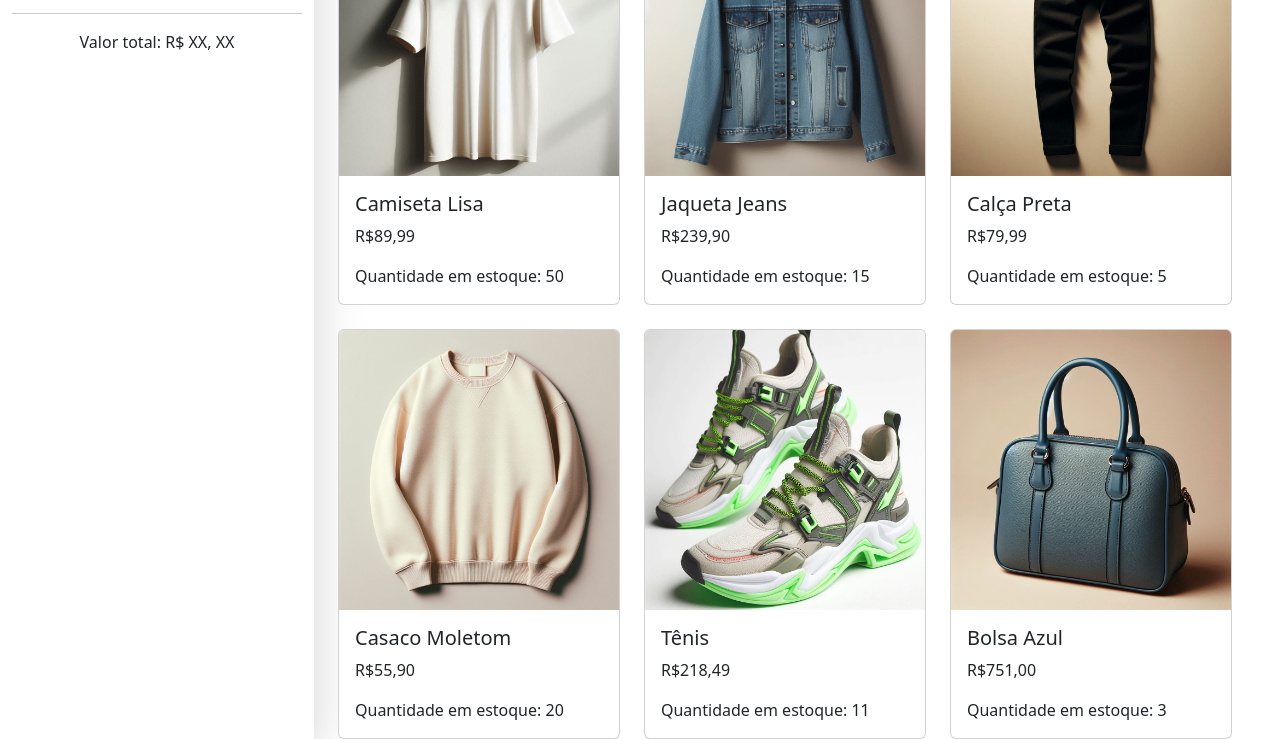
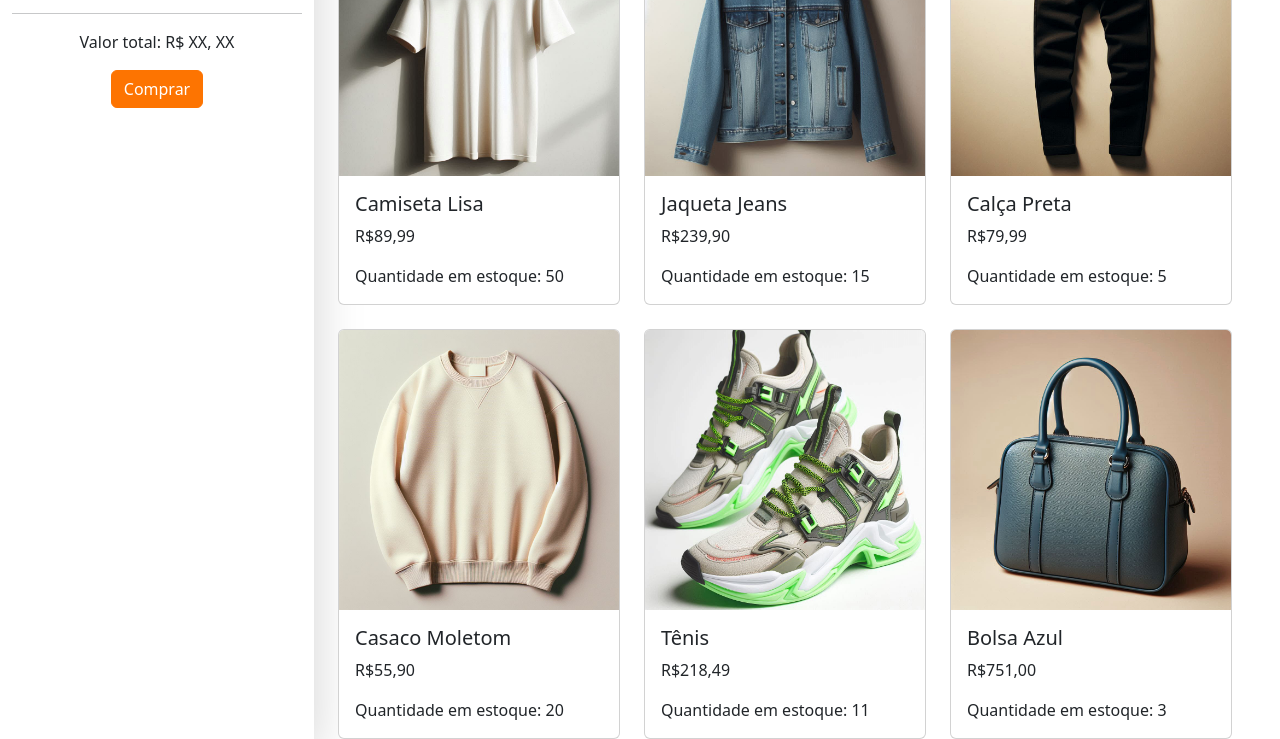
Before and after one commit to MiguelGewehr/Growise, a plain HTML site: page vendas.html in a window 1280 px wide. Shown: the part 196-935 px from the top of the page. Drawn offline with nearby package versions, Linux system fonts and the light colour scheme.

Commit message:
Adicionando botão de compra

```diff
--- a/assets/css/vendas.css
+++ b/assets/css/vendas.css
@@ -15,3 +15,16 @@
     box-shadow: -6px 6px 30px 1px rgba(104, 104, 104, 0.37);
     z-index: 1000;
 }
+
+.formulario-botao{
+    background-color: #FD7401;
+    border-color: #FD7401;
+    color: white;
+    width: 100%;
+}
+
+.formulario-botao:hover{
+    background-color: #e46801;
+    border-color: #e46801;
+    color: white;
+}
--- a/vendas.html
+++ b/vendas.html
@@ -22,11 +22,9 @@
     <div id="logoutSection" class="logout-bar" style="display: none;">
       <button class="btn btn-danger" onclick="logout()">Sair</button>
     </div>
-
   </nav>
 
   <div class="container-fluid row">
-
     <div class="col-3 shadow-lg" id="abaPedidoLateral">
       <div class="d-flex flex-column container-pedidos">
         <div class="align-self-center">
@@ -38,6 +36,9 @@
 
       <div class="d-flex flex-column align-items-center">
         <p>Valor total: R$ XX, XX </p>
+          <div class="text-center">
+              <button type="submit" class="btn formulario-botao w-100 mb-2" id="botaoVenda">Comprar</button>
+          </div>
       </div>
     </div>
 
```
Also changed, not shown: cadastro_funcionario.html (+0 -1 lines).
